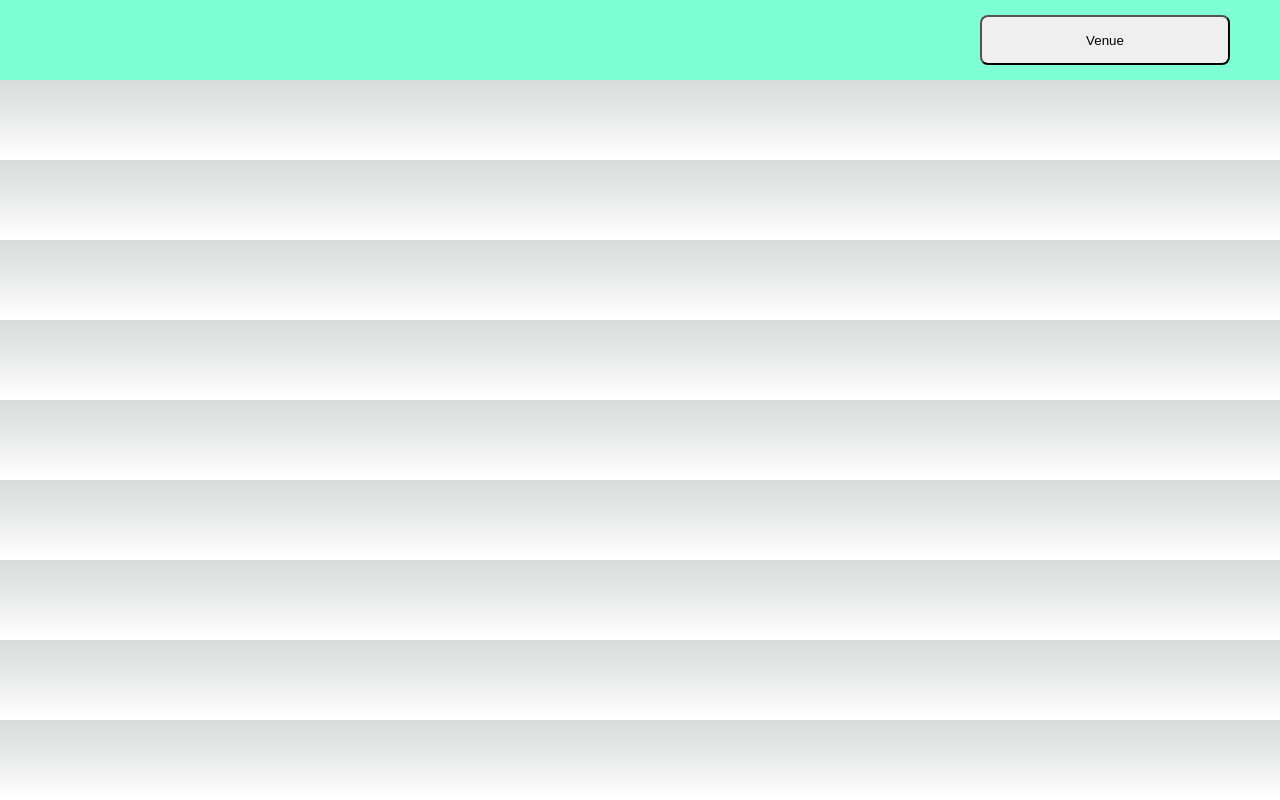
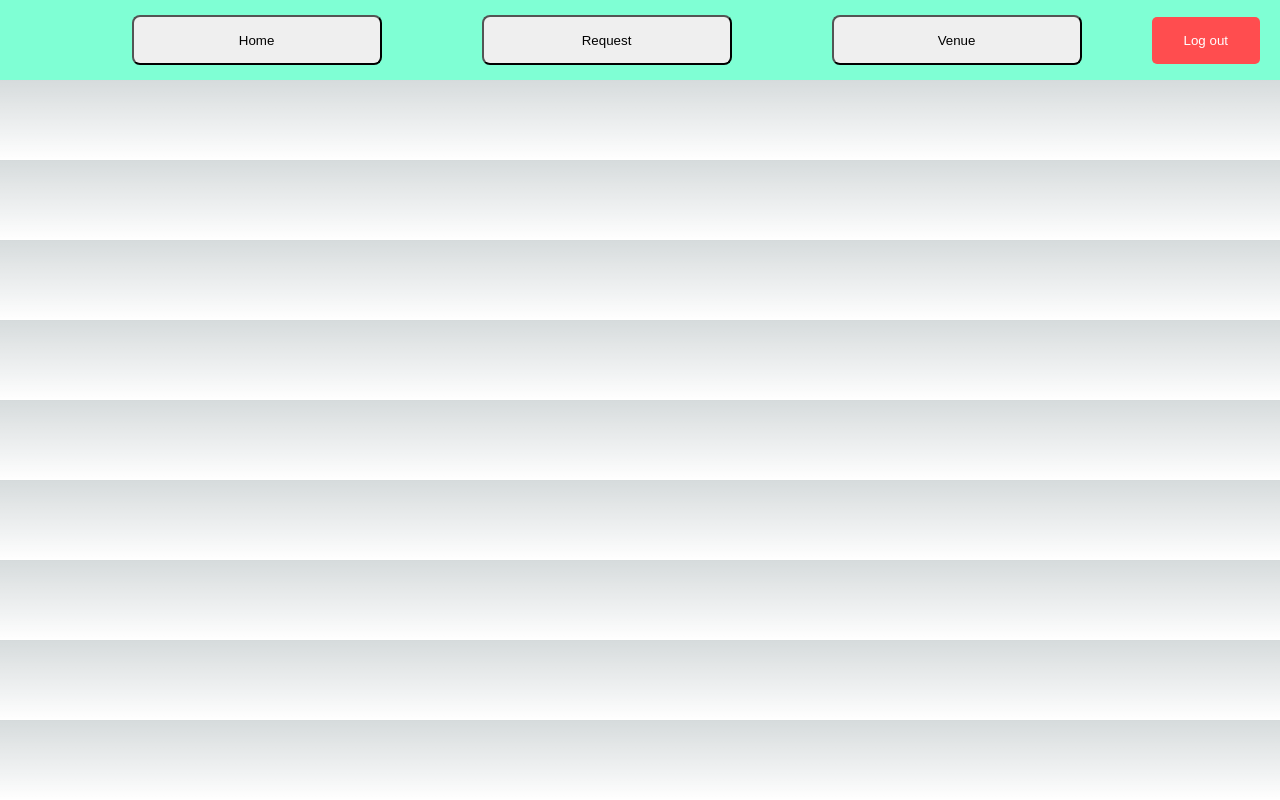
Before and after one commit to vedang1010/COEP-Tech-Hackathon, a Next.js app: page /venuelist in a window 1280 px wide. Built offline with nearby package versions, Linux system fonts and the light colour scheme.

Commit message:
adding buttons to navbar

```diff
--- a/components/Layout.js
+++ b/components/Layout.js
@@ -6,7 +6,6 @@ import { useState, createContext } from 'react';
 import Navbar from './Navbar';
 // import { ToastContainer } from "react-toastify";
 // import 'react-toastify/dist/ReactToastify.css'
-
 const Layout = ({ children }) => {
     return (
         <LayoutWrapper>
@@ -18,7 +17,7 @@ const Layout = ({ children }) => {
 
 const LayoutWrapper = styled.div`
     min-height: 100vh;
-    background-color: blue;
+    background-color: black;
     /* background-image: ; */
     color:green;
 `
--- a/components/Navbar.js
+++ b/components/Navbar.js
@@ -1,20 +1,44 @@
 "use client"
 // import React from 'react'
-
+import { useState } from "react"
 import { styled } from "styled-components"
 // import BookingList from "./VenueList"
 import { useRouter } from "next/navigation"
 
 const Navbar = () => {
     const router = useRouter();
+    const [displayReq, setDisplayReq] = useState(true); // Boolean state variable
+
     const handlePageChange = () => {
         router.push('/venuelist')
     }
+    const handleDisplayChange = () => {
+        router.push('/request')
 
+    }
+    const handleHomeChange = () => {
+        router.push('/home')
+
+    }
+    const handleSignOut = () => {
+        signOut(auth)
+          .then(() => {
+            sessionStorage.removeItem('user');
+            router.push('/sign-in'); // Redirect to the sign-up page after signing out
+          })
+          .catch((error) => {
+            console.error('Error signing out:', error);
+            // Handle sign-out error
+          });
+      };
+//    const display_req=true;
 
     return (
         <NavbarContainer>
+                <VenueListButton onClick={ handleHomeChange}>Home</VenueListButton>
+                <VenueListButton onClick={ handleDisplayChange}>Request </VenueListButton>
                 <VenueListButton onClick={ handlePageChange}>Venue</VenueListButton>
+                <LogoutButton onClick={handleSignOut}>Log out</LogoutButton>
 
         </NavbarContainer>
     )
@@ -36,5 +60,17 @@ const NavbarContainer = styled.div`
     align-items: center;
     color: black;
 `
-
+const LogoutButton = styled.button`
+  padding: 1rem 2rem;
+  background-color: #ff4d4f;
+  color: #fff;
+  border: none;
+  border-radius: 5px;
+  cursor: pointer;
+  transition: background-color 0.3s;
+    margin: 20px;
+  &:hover {
+    background-color: #ff7875;
+  }
+`;
 export default Navbar
--- a/src/app/sign-in/page.jsx
+++ b/src/app/sign-in/page.jsx
@@ -32,7 +32,7 @@ const SignIn = () => {
           const position = userData.position;
           console.log('Position:', position);
           Cookies.set('position', position);
-          router.push('/')
+          router.push('/home')
         } else {
           console.log('User data not found.');
         }
--- a/src/app/testform/page.js
+++ b/src/app/testform/page.js
@@ -115,7 +115,7 @@ function ActForm() {
           <FormGroup>
             <Label>Audience:</Label>
             <Select
-            value={venue}
+            value={audience}
             onChange={(e) => setaudience(e.target.value)}
             required
           >
```
Also changed, not shown: src/app/home/page.js (+7 -13 lines), src/app/request/page.js (added, +17 -0 lines), 1 other file (tests, documents, lock files or other folders).
